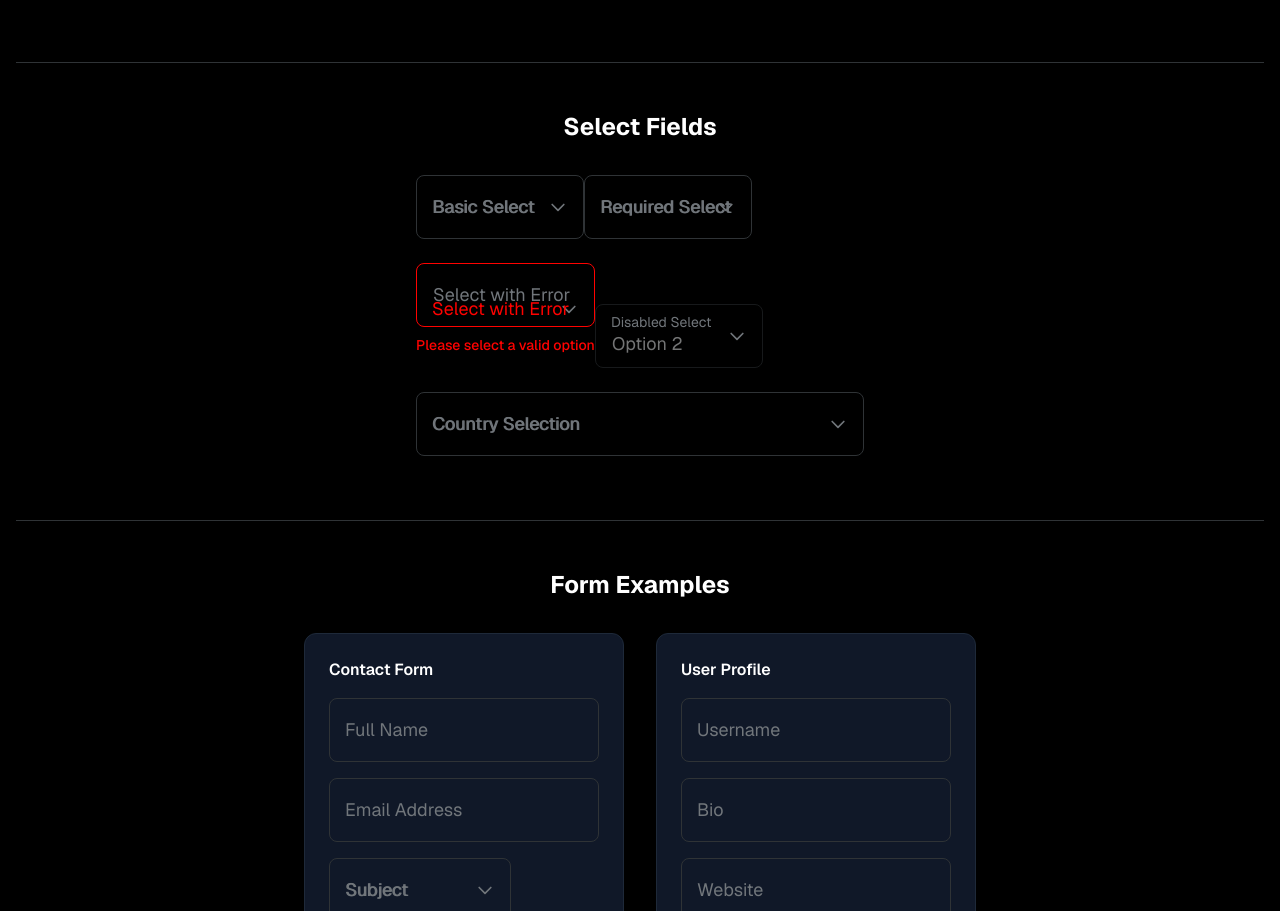
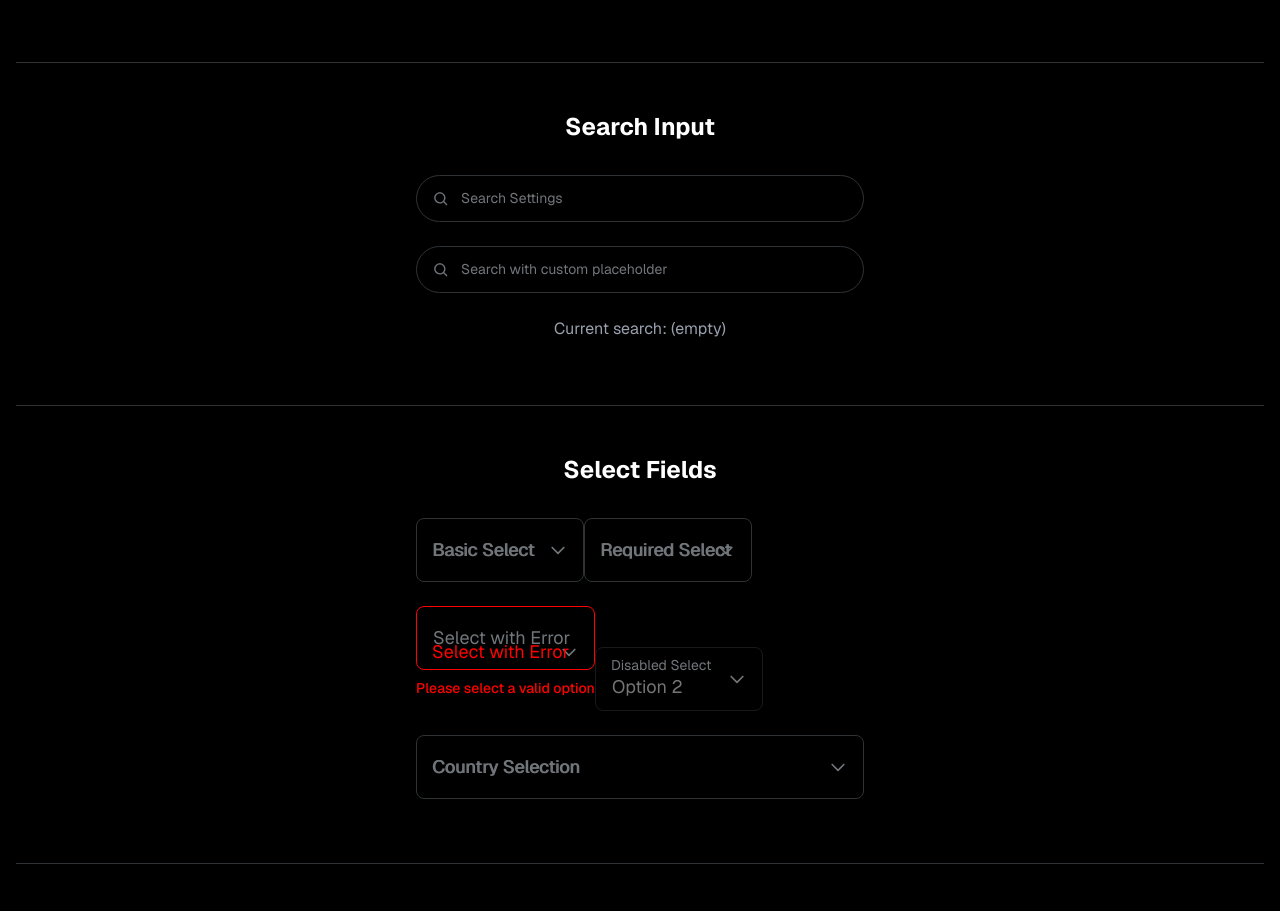
Before and after one commit to SWEProject25/frontend, a Next.js app: page /demo/inputs in a window 1280 px wide. Shown: the part 1800-2711 px from the top of the page. Built offline with nearby package versions, Linux system fonts and the light colour scheme.

Commit message:
feat: add search functionality and UI components for settings

```diff
--- a/src/app/demo/components/InputFieldsDemo.tsx
+++ b/src/app/demo/components/InputFieldsDemo.tsx
@@ -1,7 +1,7 @@
 'use client';
 
 import React, { useState } from 'react';
-import { InputField } from '@/components/ui/input';
+import { InputField, SearchInput } from '@/components/ui/input';
 import { SelectField } from '@/components/ui/SelectField';
 import { Divider } from '@/components/ui/Divider';
 import { XLogo, EyeIcon } from '@/components/ui/icons';
@@ -22,6 +22,8 @@ export function InputFieldsDemo() {
     tel: '',
     url: '',
   });
+
+  const [searchQuery, setSearchQuery] = useState('');
 
   const [selectData, setSelectData] = useState({
     basic: '',
@@ -240,6 +242,32 @@ export function InputFieldsDemo() {
               maxLength={20}
               showCharCount
             />
+          </div>
+        </div>
+
+        <Divider className="my-12" />
+
+        {/* Search Input */}
+        <div className="mb-16">
+          <h2 className="text-2xl font-bold text-white mb-8 text-center">
+            Search Input
+          </h2>
+          <div className="max-w-md mx-auto space-y-6">
+            <SearchInput
+              placeholder="Search Settings"
+              value={searchQuery}
+              onChange={setSearchQuery}
+            />
+
+            <SearchInput
+              placeholder="Search with custom placeholder"
+              value={searchQuery}
+              onChange={setSearchQuery}
+            />
+
+            <div className="text-center text-gray-400 mt-4">
+              Current search: {searchQuery || '(empty)'}
+            </div>
           </div>
         </div>
 
--- a/src/app/globals.css
+++ b/src/app/globals.css
@@ -24,9 +24,12 @@
   --color-text-button: #0f1419;
   --color-text-placeholder: #8b98a5;
   --color-text-counter: #536471;
+  --color-text-secondary: #71767b;
 
   --font-sans: var(--font-geist-sans, system-ui, sans-serif);
   --font-mono: var(--font-geist-mono, monospace);
+
+  --breakpoint-xs: 480px;
 }
 
 /* 🌚 Dark Theme */
--- /dev/null
+++ b/src/components/ui/Breadcrumb.tsx
@@ -0,0 +1,44 @@
+import React from 'react';
+import { ArrowLeftIcon } from '@/components/ui/icons';
+
+interface BreadcrumbProps {
+  title: string;
+  subtitle?: string;
+  onBack?: () => void;
+  showSubtitleOnMobile?: boolean;
+}
+
+export default function Breadcrumb({
+  title,
+  subtitle,
+  onBack,
+  showSubtitleOnMobile = false,
+}: BreadcrumbProps) {
+  return (
+    <div className="flex items-center gap-4 mb-3">
+      {onBack && (
+        <button
+          onClick={onBack}
+          className="p-4 hover:bg-muted rounded-full transition-colors"
+          aria-label="Go back"
+        >
+          <ArrowLeftIcon className="w-5 h-5 text-text-active" />
+        </button>
+      )}
+      <div>
+        <h1 className="xs:text-[20px] text-[17px] mt-2 font-bold text-text-active">
+          {title}
+        </h1>
+        {subtitle && (
+          <p
+            className={`text-[12px] text-text-secondary ${
+              showSubtitleOnMobile ? '' : 'xs:hidden'
+            }`}
+          >
+            {subtitle}
+          </p>
+        )}
+      </div>
+    </div>
+  );
+}
--- /dev/null
+++ b/src/components/ui/ListItem.tsx
@@ -0,0 +1,42 @@
+import React from 'react';
+import Link from 'next/link';
+import { ArrowRightIcon } from '@/components/ui/icons';
+
+interface SettingsListItemProps {
+  label: string;
+  href: string;
+  isActive?: boolean;
+  showArrow?: boolean;
+}
+
+export default function SettingsListItem({
+  label,
+  href,
+  isActive = false,
+  showArrow = true,
+}: SettingsListItemProps) {
+  return (
+    <Link
+      href={href}
+      className={`
+        flex flex-col items-stretch justify-between
+        relative cursor-pointer
+        py-3 px-4 min-h-[48px]
+        transition-[background-color,box-shadow] duration-200
+        outline-none
+        ${isActive ? 'bg-muted' : ''}
+        hover:bg-muted
+      `}
+      style={{
+        WebkitTapHighlightColor: 'rgba(0,0,0,0)',
+      }}
+    >
+      <div className="flex items-center w-full">
+        <div className="text-text-active text-[14px]">{label}</div>
+        {showArrow && (
+          <ArrowRightIcon className="w-5 h-5 text-text-secondary ml-auto" />
+        )}
+      </div>
+    </Link>
+  );
+}
--- a/src/components/ui/icons/UIIcons.tsx
+++ b/src/components/ui/icons/UIIcons.tsx
@@ -152,3 +152,52 @@ export const ListIcon: React.FC<IconProps> = ({ className = 'w-5 h-5' }) => {
     </svg>
   );
 };
+
+export const ArrowLeftIcon: React.FC<IconProps> = ({
+  className = 'w-5 h-5',
+}) => {
+  return (
+    <svg
+      className={className}
+      viewBox="0 0 24 24"
+      aria-hidden="true"
+      fill="currentColor"
+    >
+      <g>
+        <path d="M7.414 13l5.043 5.04-1.414 1.42L3.586 12l7.457-7.46 1.414 1.42L7.414 11H21v2H7.414z"></path>
+      </g>
+    </svg>
+  );
+};
+
+export const ArrowRightIcon: React.FC<IconProps> = ({
+  className = 'w-5 h-5',
+}) => {
+  return (
+    <svg
+      className={className}
+      viewBox="0 0 24 24"
+      aria-hidden="true"
+      fill="currentColor"
+    >
+      <g>
+        <path d="M14.586 12L7.543 4.96l1.414-1.42L17.414 12l-8.457 8.46-1.414-1.42L14.586 12z"></path>
+      </g>
+    </svg>
+  );
+};
+
+export const SearchIcon: React.FC<IconProps> = ({ className = 'w-5 h-5' }) => {
+  return (
+    <svg
+      className={className}
+      viewBox="0 0 24 24"
+      aria-hidden="true"
+      fill="currentColor"
+    >
+      <g>
+        <path d="M10.25 3.75c-3.59 0-6.5 2.91-6.5 6.5s2.91 6.5 6.5 6.5c1.795 0 3.419-.726 4.596-1.904 1.178-1.177 1.904-2.801 1.904-4.596 0-3.59-2.91-6.5-6.5-6.5zm-8.5 6.5c0-4.694 3.806-8.5 8.5-8.5s8.5 3.806 8.5 8.5c0 1.986-.682 3.815-1.824 5.262l4.781 4.781-1.414 1.414-4.781-4.781c-1.447 1.142-3.276 1.824-5.262 1.824-4.694 0-8.5-3.806-8.5-8.5z"></path>
+      </g>
+    </svg>
+  );
+};
--- a/src/components/ui/icons/index.ts
+++ b/src/components/ui/icons/index.ts
@@ -14,6 +14,9 @@ export {
   MailIcon,
   ChatIcon,
   ListIcon,
+  ArrowLeftIcon,
+  ArrowRightIcon,
+  SearchIcon,
 } from './UIIcons';
 
 // Brand Icons
--- /dev/null
+++ b/src/components/ui/input/SearchInput.tsx
@@ -0,0 +1,95 @@
+'use client';
+
+import React, { useState, useRef } from 'react';
+import { SearchIcon, CloseIcon } from '@/components/ui/icons';
+
+export interface SearchInputProps {
+  placeholder?: string;
+  value?: string;
+  onChange?: (value: string) => void;
+  onClear?: () => void;
+  className?: string;
+  autoFocus?: boolean;
+}
+
+export default function SearchInput({
+  placeholder = 'Search Settings',
+  value: externalValue,
+  onChange,
+  onClear,
+  className = '',
+  autoFocus = false,
+}: SearchInputProps) {
+  const [internalValue, setInternalValue] = useState('');
+  const inputRef = useRef<HTMLInputElement>(null);
+
+  // Use external value if provided, otherwise use internal state
+  const value = externalValue !== undefined ? externalValue : internalValue;
+  const isControlled = externalValue !== undefined;
+
+  const handleChange = (e: React.ChangeEvent<HTMLInputElement>) => {
+    const newValue = e.target.value;
+    if (!isControlled) {
+      setInternalValue(newValue);
+    }
+    onChange?.(newValue);
+  };
+
+  const handleClear = () => {
+    if (!isControlled) {
+      setInternalValue('');
+    }
+    onChange?.('');
+    onClear?.();
+    inputRef.current?.focus();
+  };
+
+  return (
+    <div
+      className={`
+        relative flex items-center
+        rounded-full
+        border border-border
+        focus-within:border-primary focus-within:bg-background
+        transition-colors duration-200
+        ${className}
+      `}
+    >
+      <div className="pl-4 pr-3 flex items-center pointer-events-none">
+        <SearchIcon className="w-4 h-5 text-text-secondary" />
+      </div>
+      <input
+        ref={inputRef}
+        type="text"
+        value={value}
+        onChange={handleChange}
+        placeholder={placeholder}
+        autoFocus={autoFocus}
+        className="
+          flex-1 bg-transparent
+          py-3 pr-4
+          text-[14px] text-text-active
+          placeholder:text-text-secondary
+          outline-none
+          border-none
+        "
+      />
+      {value && (
+        <button
+          onClick={handleClear}
+          className="
+            mr-3 p-1
+            rounded-full
+            bg-primary
+            hover:bg-primary-hover
+            transition-colors duration-200
+            flex items-center justify-center
+          "
+          aria-label="Clear search"
+        >
+          <CloseIcon className="w-3 h-3 text-background" />
+        </button>
+      )}
+    </div>
+  );
+}
--- a/src/components/ui/input/index.ts
+++ b/src/components/ui/input/index.ts
@@ -1,5 +1,6 @@
 // Main InputField component
 export { InputField } from './InputField';
+export { default as SearchInput } from './SearchInput';
 
 // Sub-components for advanced usage
 export { InputBase } from './components/InputBase';
--- a/src/constants/SETTINGs_ITEMS.ts
+++ b/src/constants/SETTINGs_ITEMS.ts
@@ -16,7 +16,7 @@ export interface SettingsOption {
 export const SETTINGS_ITEMS: SettingsOption[] = [
   {
     id: 'account',
-    label: 'Your Account',
+    label: 'Your account',
     description: 'Manage your account information',
     subOptions: [
       {
--- a/src/features/settings/components/SettingsList.tsx
+++ b/src/features/settings/components/SettingsList.tsx
@@ -1,7 +1,10 @@
 'use client';
 
-import Link from 'next/link';
+import { useState, useMemo } from 'react';
 import { usePathname } from 'next/navigation';
+import Breadcrumb from '@/components/ui/Breadcrumb';
+import SettingsListItem from '@/components/ui/ListItem';
+import { SearchInput } from '@/components/ui/input';
 import type { SettingsOption } from '@/constants/SETTINGs_ITEMS';
 
 interface SettingsListProps {
@@ -10,36 +13,64 @@ interface SettingsListProps {
 
 export default function SettingsList({ options }: SettingsListProps) {
   const pathname = usePathname();
+  const [searchQuery, setSearchQuery] = useState('');
+
+  const handleBack = () => {
+    window.history.back();
+  };
+
+  // Filter options based on search query
+  const filteredOptions = useMemo(() => {
+    if (!searchQuery.trim()) {
+      return options;
+    }
+
+    const query = searchQuery.toLowerCase();
+    return options.filter((option) =>
+      option.label.toLowerCase().includes(query)
+    );
+  }, [options, searchQuery]);
 
   return (
     <div className="border-r border-border min-h-screen w-full">
-      <div className="p-4">
-        <h1 className="text-2xl font-bold mb-6 text-text-active">Settings</h1>
-        <nav className="space-y-1">
-          {options.map((option) => {
+      <div className="">
+        <Breadcrumb
+          title="Settings"
+          subtitle="@ahmedfathy0-0"
+          onBack={handleBack}
+          showSubtitleOnMobile={false}
+        />
+
+        {/* Search Input */}
+        <div className="px-2 mb-2">
+          <SearchInput
+            placeholder="Search Settings"
+            value={searchQuery}
+            onChange={setSearchQuery}
+          />
+        </div>
+
+        {/* Settings List */}
+        <nav className="flex flex-col">
+          {filteredOptions.length > 0 ? (
+            filteredOptions.map((option) => {
               const isActive = pathname.startsWith(`/settings/${option.id}`);
 
               return (
-              <Link
+                <SettingsListItem
                   key={option.id}
+                  label={option.label}
                   href={option.subOptions[0]?.path || '#'}
-                className={`
-                  block px-4 py-3 rounded-lg transition-colors
-                  hover:bg-muted
-                  ${isActive ? 'bg-muted' : ''}
-                `}
-              >
-                <div className="font-semibold text-text-active">
-                  {option.label}
-                </div>
-                {option.description && (
-                  <div className="text-sm text-text-inactive mt-1">
-                    {option.description}
+                  isActive={isActive}
+                  showArrow={true}
+                />
+              );
+            })
+          ) : (
+            <div className="px-4 py-8 text-center text-text-inactive">
+              No settings found matching &quot;{searchQuery}&quot;
             </div>
           )}
-              </Link>
-            );
-          })}
         </nav>
       </div>
     </div>
```
Lines whose indentation alone changed are shown as unchanged.
